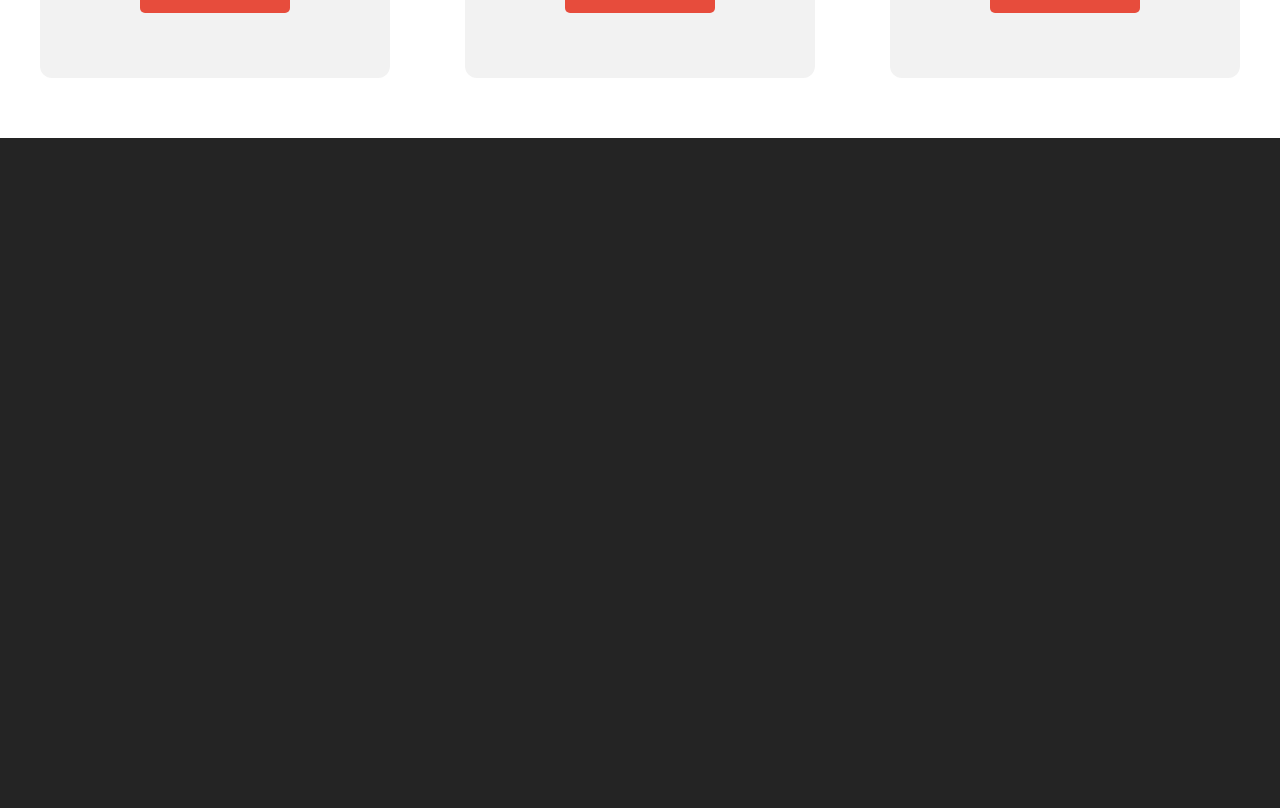
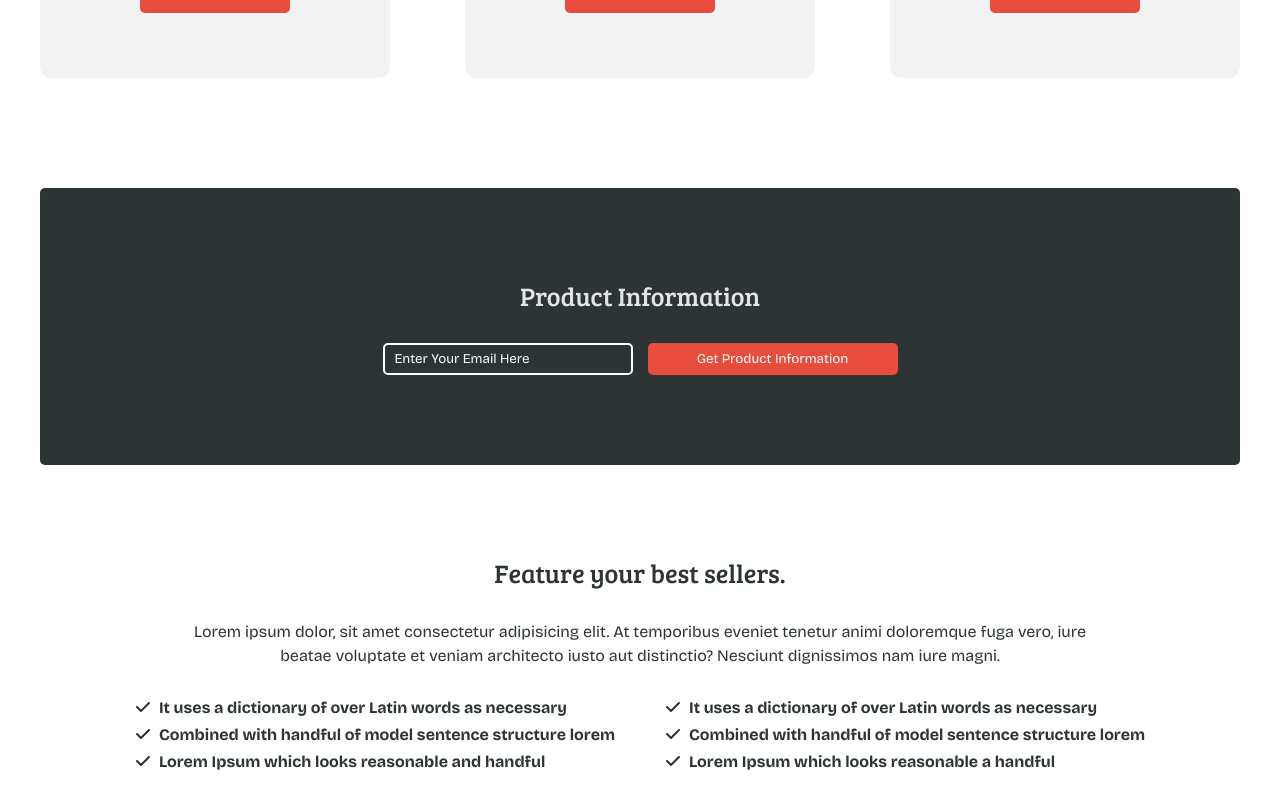
Before and after one commit to jovic-djordje/e_commerce_practice, a React (Vite) app: page / in a window 1280 px wide. Shown: the part 2280-3088 px from the top of the page. Before the commit the page ends 2418 px from the top, so only its background shows below. Built offline with nearby package versions, Linux system fonts and the light colour scheme; a web font is replaced by a local one.

Commit message:
working on section five

```diff
--- a/src/pages/Home/Home.jsx
+++ b/src/pages/Home/Home.jsx
@@ -1,3 +1,4 @@
+import SectionFive from "./components/SectionFive";
 import SectionFour from "./components/SectionFour";
 import SectionOne from "./components/SectionOne";
 import SectionThree from "./components/SectionThree";
@@ -10,6 +11,7 @@ const Home = () => {
       <SectionTwo />
       <SectionThree />
       <SectionFour />
+      <SectionFive />
     </div>
   );
 };
--- /dev/null
+++ b/src/pages/Home/components/SectionFive.jsx
@@ -0,0 +1,61 @@
+import "../home.style.css";
+import { FaCheck } from "react-icons/fa6";
+
+const SectionFive = () => {
+  const checkLeft = [
+    {
+      id: 1,
+      text: "It uses a dictionary of over Latin words as necessary",
+    },
+    { id: 2, text: "Combined with handful of model sentence structure lorem" },
+    { id: 3, text: "Lorem Ipsum which looks reasonable and handful" },
+  ];
+
+  const checkRight = [
+    { id: 1, text: "It uses a dictionary of over Latin words as necessary" },
+    { id: 2, text: "Combined with handful of model sentence structure lorem" },
+    { id: 3, text: "Lorem Ipsum which looks reasonable a handful" },
+  ];
+
+  return (
+    <div className="section-five">
+      <div className="section-five-holder section-holder">
+        <div className="product-info-holder">
+          <h3 className="product-info-title">Product Information</h3>
+          <div className="product-info-mail-holder">
+            <input type="text" placeholder="Enter Your Email Here" />
+            <button>get product information</button>
+          </div>
+        </div>
+        <div className="feature-holder">
+          <h3 className="feat-title">Feature your best sellers.</h3>
+          <p className="feat-text">
+            Lorem ipsum dolor, sit amet consectetur adipisicing elit. At
+            temporibus eveniet tenetur animi doloremque fuga vero, iure beatae
+            voluptate et veniam architecto iusto aut distinctio? Nesciunt
+            dignissimos nam iure magni.
+          </p>
+          <div className="checklist-holder">
+            <div className="check-left">
+              {checkLeft.map((list) => (
+                <div className="check-text" key={list.id}>
+                  <FaCheck /> {list.text}
+                </div>
+              ))}
+            </div>
+
+            <div className="check-left">
+              {checkRight.map((list) => (
+                <div className="check-text" key={list.id}>
+                  <FaCheck /> {list.text}
+                </div>
+              ))}
+            </div>
+          </div>
+        </div>
+      </div>
+    </div>
+  );
+};
+
+export default SectionFive;
--- a/src/pages/Home/home.style.css
+++ b/src/pages/Home/home.style.css
@@ -344,6 +344,116 @@
   top: -110px;
 }
 
+/* SECTION FIVE */
+
+.section-five {
+  padding: 50px 0px;
+  background-color: #fff;
+}
+
+.section-five-holder {
+  display: flex;
+  justify-content: center;
+  align-items: center;
+  gap: 90px;
+  flex-direction: column;
+
+  width: 100%;
+}
+
+.product-info-holder {
+  background-color: #2d3436;
+  display: flex;
+  justify-content: center;
+  align-items: center;
+  flex-direction: column;
+  gap: 30px;
+  padding: 90px 0px;
+  border-radius: 5px;
+  width: 100%;
+}
+
+.product-info-title {
+  font-family: "Bree Serif";
+  font-size: 26px;
+}
+
+.product-info-mail-holder {
+  display: flex;
+  justify-content: center;
+  align-items: center;
+  gap: 15px;
+  width: 100%;
+}
+
+.product-info-mail-holder input {
+  padding: 6px 0px;
+  max-width: 250px;
+  width: 100%;
+  border: 2px solid #fff;
+  background: transparent;
+  text-indent: 10px;
+  color: #fff;
+  font-family: "Bricolage Grotesque";
+  border-radius: 5px;
+}
+
+.product-info-mail-holder input::placeholder {
+  color: #fff;
+  text-indent: 10px;
+}
+
+.product-info-mail-holder button {
+  max-width: 250px;
+  width: 100%;
+  background-color: #e74c3c;
+  border: none;
+  color: #fff;
+  font-family: "Bricolage Grotesque";
+  text-transform: capitalize;
+  padding: 8px 0px;
+  cursor: pointer;
+  border-radius: 5px;
+}
+
+.feature-holder {
+  color: #2d3436;
+  display: flex;
+  flex-direction: column;
+  justify-content: center;
+  align-items: center;
+  gap: 30px;
+  text-align: center;
+  font-family: "Bricolage Grotesque";
+}
+
+.feat-title {
+  font-family: "Bree Serif";
+  font-size: 26px;
+}
+
+.feat-text {
+  max-width: 900px;
+  width: 100%;
+  line-height: 1.5;
+}
+
+.checklist-holder {
+  display: flex;
+  justify-content: center;
+  align-items: center;
+  gap: 50px;
+  font-weight: bold;
+}
+
+.check-text {
+  display: flex;
+  justify-content: flex-start;
+  align-items: center;
+  gap: 8px;
+  margin-bottom: 8px;
+}
+
 /* MEDIA QUERIES */
 @media screen and (max-width: 1200px) {
   .logo-holder {
@@ -403,6 +513,14 @@
 
   .sec-three-img {
     max-width: 400px;
+  }
+
+  .feat-text {
+    font-size: 15px;
+  }
+
+  .check-text {
+    font-size: 14px;
   }
 }
 
@@ -467,6 +585,18 @@
   .sec-four-cart {
     max-width: 800px;
   }
+
+  .product-info-mail-holder {
+    flex-direction: column;
+  }
+
+  .checklist-holder {
+    flex-direction: column;
+    gap: 0;
+    max-width: 800px;
+    width: 100%;
+    align-items: flex-start;
+  }
 }
 
 @media screen and (max-width: 700px) {
@@ -491,4 +621,8 @@
   .section-two-text {
     font-size: 14px;
   }
+
+  .check-text {
+    font-size: 12px;
+  }
 }
```
